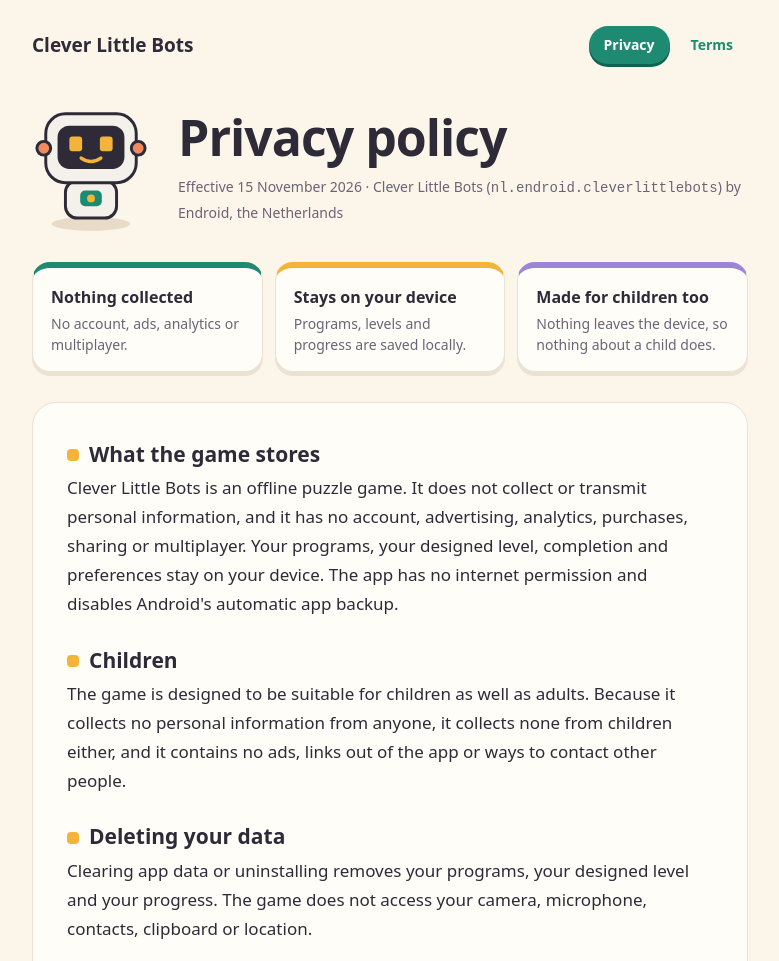
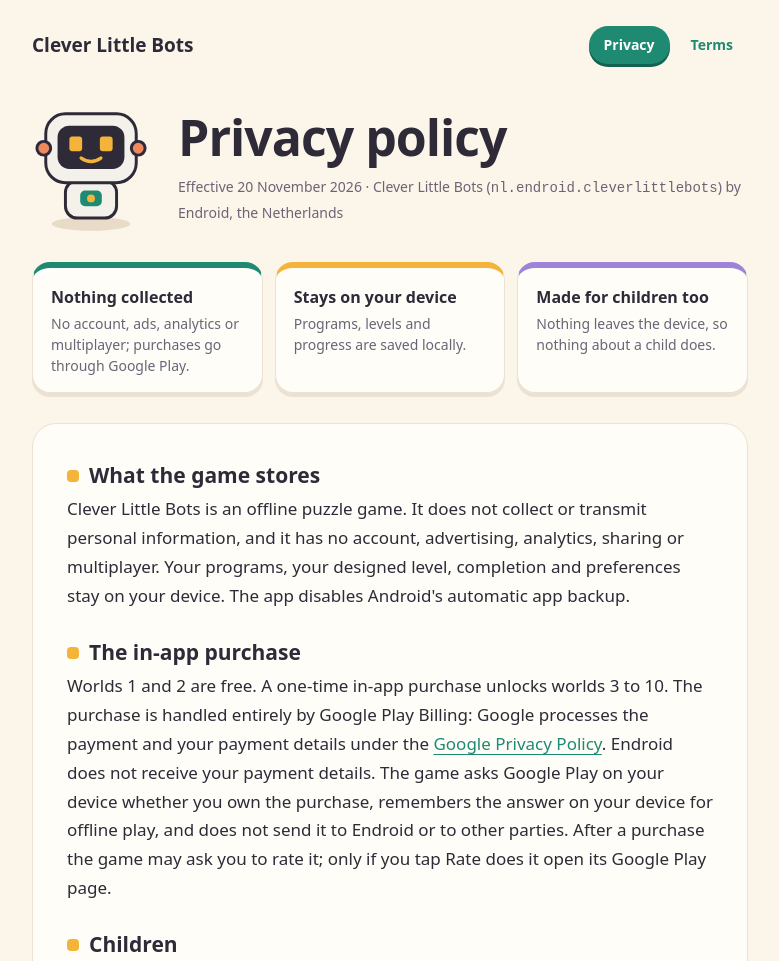
Before and after one commit to endroid/privacy-policy, a plain HTML site: page clever-little-bots.html in a window 1280 px wide. Shown: the top 961 px of the page, without its empty margins (250-1029 px from the left). Drawn offline with Linux system fonts and the light colour scheme.

Commit message:
Sync privacy policies from android-dev

```diff
--- a/clever-little-bots.html
+++ b/clever-little-bots.html
@@ -3,7 +3,7 @@
 <head>
   <meta charset="utf-8">
   <meta name="viewport" content="width=device-width, initial-scale=1">
-  <meta name="description" content="Clever Little Bots collects nothing: no account, ads, analytics or multiplayer. Your programs and progress stay on your device.">
+  <meta name="description" content="Clever Little Bots collects nothing: no account, ads, analytics or multiplayer. Your programs and progress stay on your device, and purchases go through Google Play.">
   <meta name="theme-color" content="#fbf5ea">
   <title>Privacy policy · Clever Little Bots</title>
   <style>
@@ -66,11 +66,11 @@
     </svg>
     <div>
       <h1>Privacy policy</h1>
-      <p class="date">Effective 15 November 2026 · Clever Little Bots (<code>nl.endroid.cleverlittlebots</code>) by Endroid, the Netherlands</p>
+      <p class="date">Effective 20 November 2026 · Clever Little Bots (<code>nl.endroid.cleverlittlebots</code>) by Endroid, the Netherlands</p>
     </div>
   </div>
   <ul class="summary">
-    <li style="--c: var(--teal)"><strong>Nothing collected</strong><span>No account, ads, analytics or multiplayer.</span></li>
+    <li style="--c: var(--teal)"><strong>Nothing collected</strong><span>No account, ads, analytics or multiplayer; purchases go through Google Play.</span></li>
     <li style="--c: var(--sun)"><strong>Stays on your device</strong><span>Programs, levels and progress are saved locally.</span></li>
     <li style="--c: var(--lilac)"><strong>Made for children too</strong><span>Nothing leaves the device, so nothing about a child does.</span></li>
   </ul>
@@ -79,10 +79,13 @@
 <main class="wrap">
   <article>
     <h2>What the game stores</h2>
-    <p>Clever Little Bots is an offline puzzle game. It does not collect or transmit personal information, and it has no account, advertising, analytics, purchases, sharing or multiplayer. Your programs, your designed level, completion and preferences stay on your device. The app has no internet permission and disables Android's automatic app backup.</p>
+    <p>Clever Little Bots is an offline puzzle game. It does not collect or transmit personal information, and it has no account, advertising, analytics, sharing or multiplayer. Your programs, your designed level, completion and preferences stay on your device. The app disables Android's automatic app backup.</p>
+
+    <h2>The in-app purchase</h2>
+    <p>Worlds 1 and 2 are free. A one-time in-app purchase unlocks worlds 3 to 10. The purchase is handled entirely by Google Play Billing: Google processes the payment and your payment details under the <a href="https://policies.google.com/privacy">Google Privacy Policy</a>. Endroid does not receive your payment details. The game asks Google Play on your device whether you own the purchase, remembers the answer on your device for offline play, and does not send it to Endroid or to other parties. After a purchase the game may ask you to rate it; only if you tap Rate does it open its Google Play page.</p>
 
     <h2>Children</h2>
-    <p>The game is designed to be suitable for children as well as adults. Because it collects no personal information from anyone, it collects none from children either, and it contains no ads, links out of the app or ways to contact other people.</p>
+    <p>The game is designed to be suitable for children as well as adults. Because it collects no personal information from anyone, it collects none from children either, and it contains no ads or ways to contact other people. Its only purchase and its only link out of the app (Rate, after a purchase) go to Google Play, where a parent can require approval for purchases.</p>
 
     <h2>Deleting your data</h2>
     <p>Clearing app data or uninstalling removes your programs, your designed level and your progress. The game does not access your camera, microphone, contacts, clipboard or location.</p>
```
